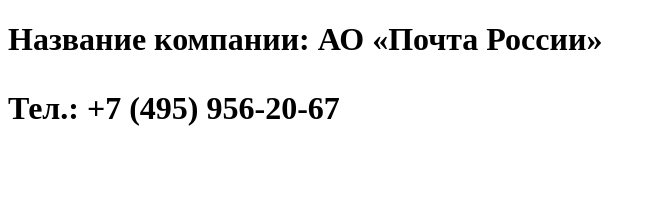
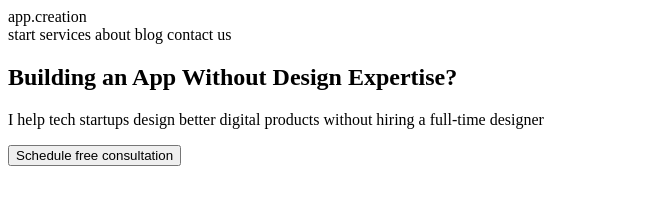
Before and after one commit to WebHeroSchool/_NoizeOwl_, a plain HTML site: page index.html in a window 1280 px wide. Shown: the whole page, without its empty margins (0-656 px from the left). Drawn offline with Linux system fonts and the light colour scheme.

Commit message:
Исправлена html-разметка сайта для WBS

```diff
--- a/index.html
+++ b/index.html
@@ -8,8 +8,29 @@
 </head>
 
 <body>
-    <h1>Название компании: АО «Почта России»<h1/>
-    <p>Тел.: +7 (495) 956-20-67</p>
+      <header>
+            <div>app.creation</div>
+            <nav>
+                  <a>start</a>
+                  <a>services</a>
+                  <a>about</a>
+                  <a>blog</a>
+                  <a>contact us</a>
+            </nav>
+      </header>
+
+      <section>
+            <main>
+                  <h1>Building an App Without Design Expertise?</h1>
+                  <p>I help tech startups design better digital products without
+hiring a full-time designer</p>
+                  <button>Schedule free consultation</button>
+            </main>
+            <div>
+                  <img></img>
+            </div>
+
+      </section>
 </body>
 
 </html>
```
